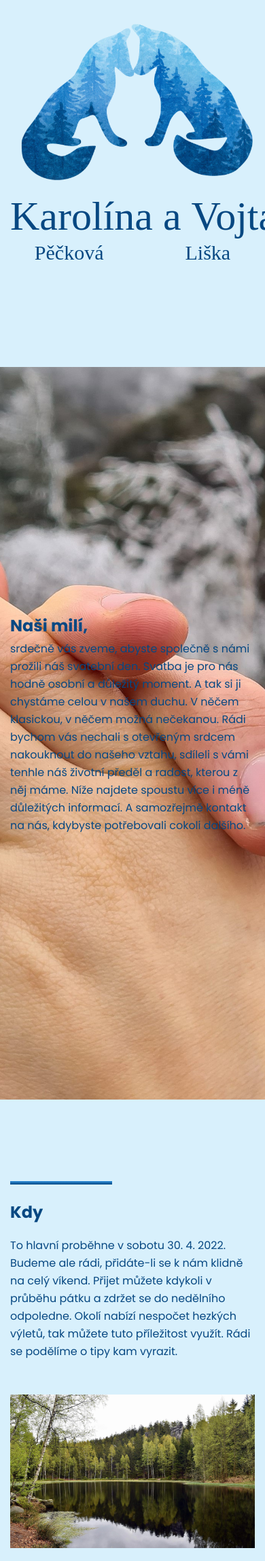
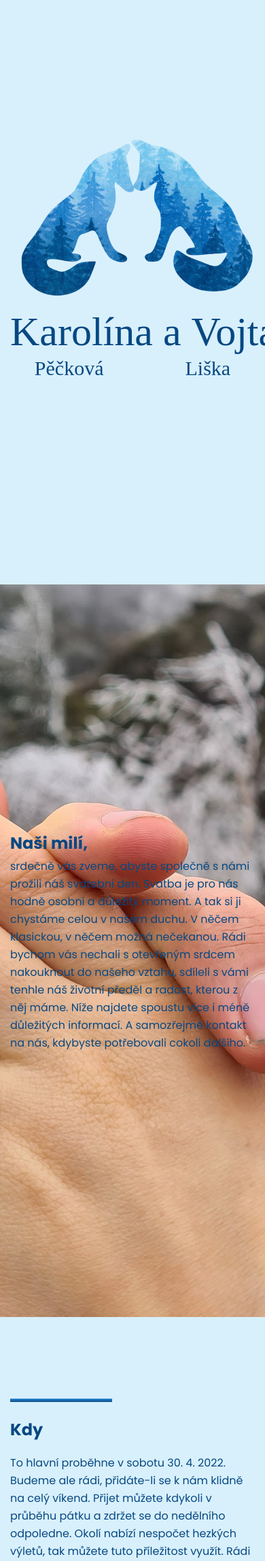
Before and after one commit to magrah2/Svatba, a PHP site: page / in a window 390 px wide; the page is wider, and only the part inside the window is pictured. Shown: the part 48-2345 px from the top of that part at 68% size. Run offline with PHP 8.4, Linux system fonts and the light colour scheme; some web fonts are replaced.

Commit message:
hero padding

```diff
--- a/assets/css/style.css
+++ b/assets/css/style.css
@@ -783,7 +783,7 @@ p {
   padding-top: 0px; padding-bottom: 250px}
   @media (max-width: 767px) {
     .header-hero-content {
-      padding-bottom: 150px;
+      padding-bottom: 300px;
       padding-top: 0px; } }
   .header-hero-content .header-sub-title {
     font-family: "Jessy";
@@ -814,18 +814,15 @@ p {
     margin-top: 40px; }
 
 .header-hero-image {
-  padding-top: 150px; }
+  padding-top: 200px; }
   .header-hero-image img {
-    padding-top: 50px;
     max-width: 650px; }
     @media (max-width: 767px) {
       .header-hero-image img {
-        padding-top: 50px;
         max-width: 100%; } }
   @media (max-width: 767px) {
     .header-hero-image {
-      padding-top: 50px;
-      padding-top: 30px; } }
+      padding-top: 250px; } }
 
 
 /*===========================
--- a/index.html
+++ b/index.html
@@ -128,7 +128,7 @@
             <div class="container">
                 <div class="row">
                     <div class="col-lg-12">
-                        <div class="header-hero-image text-center wow fadeIn" data-wow-duration="1s" data-wow-delay="0s">
+                        <div class="header-hero-image text-center wow fadeIn" data-wow-duration="0s" data-wow-delay="0s">
                             <img src="assets/images/lisky.png" alt="hero">
                         </div> <!-- header hero image -->
                     </div>
@@ -136,8 +136,8 @@
                 <div class="row justify-content-center">
                     <div class="col-lg-12">
                         <div class="header-hero-content text-center">
-                            <h1 class="header-title wow fadeIn" data-wow-duration="1s" data-wow-delay="0s">Karolína&nbsp;a&nbsp;Vojta</h1>
-                            <h2 class="header-sub-title wow fadeInUp" data-wow-duration="1s" data-wow-delay="0s">Pěčková&emsp;&emsp;&emsp;&emsp;Liška</h2>
+                            <h1 class="header-title wow fadeIn" data-wow-duration="0s" data-wow-delay="0s">Karolína&nbsp;a&nbsp;Vojta</h1>
+                            <h2 class="header-sub-title wow fadeInUp" data-wow-duration="0s" data-wow-delay="0s">Pěčková&emsp;&emsp;&emsp;&emsp;Liška</h2>
                         </div> <!-- header hero content -->
                     </div>
                 </div> <!-- row -->
@@ -171,7 +171,7 @@
         <div class="container">
             <div class="row">
                 <div class="col-lg-6">
-                    <div class="about-content mt-50 wow fadeInLeftBig" data-wow-duration="0.5s" data-wow-delay="0s">
+                    <div class="about-content mt-50">
                         <div class="section-title">
                             <div class="line"></div>
                             <h3 class="title">Kdy</h3>
@@ -180,7 +180,7 @@
                     </div> <!-- about content -->
                 </div>
                 <div class="col-lg-6">
-                    <div class="about-image text-center mt-50 wow fadeInRightBig" data-wow-duration="0.5s" data-wow-delay="0s">
+                    <div class="about-image text-center mt-50">
                         <img src="assets/images/jezirko.jpeg" alt="about">
                     </div> <!-- about image -->
                 </div>
@@ -196,7 +196,7 @@
         <div class="container">
             <div class="row">
                 <div class="col-lg-6 order-lg-last">
-                    <div class="about-content mt-50 wow fadeInRightBig" data-wow-duration="0.5s" data-wow-delay="0s">
+                    <div class="about-content mt-50">
                         <div class="section-title">
                             <div class="line"></div>
                             <h3 class="title">Kde</h3>
@@ -206,7 +206,7 @@
                     </div> <!-- about content -->
                 </div>
                 <div class="col-lg-6 order-lg-first">
-                    <div class="about-image text-center mt-50 wow fadeInLeftBig" data-wow-duration="0.5s" data-wow-delay="0s">
+                    <div class="about-image text-center mt-50">
                         <iframe style="border:none" src="https://frame.mapy.cz/s/lekatokezu" width="500" height="333" frameborder="0"></iframe>
                     </div> <!-- about image -->
                 </div>
@@ -222,7 +222,7 @@
         <div class="container">
             <div class="row">
                 <div class="col-lg-6">
-                    <div class="about-content mt-50 wow fadeInLeftBig" data-wow-duration="0.5s" data-wow-delay="0s">
+                    <div class="about-content mt-50">
                         <div class="section-title">
                             <div class="line"></div>
                             <h3 class="title">Doprava</h3>
@@ -231,7 +231,7 @@
                     </div> <!-- about content -->
                 </div>
                 <div class="col-lg-6">
-                    <div class="about-image text-center mt-50 wow fadeInRightBig" data-wow-duration="0.5s" data-wow-delay="0s">
+                    <div class="about-image text-center mt-50">
                         <img src="assets/images/kaceri_shora.jpg" alt="about">
                     </div> <!-- about image -->
                 </div>
@@ -248,7 +248,7 @@
         <div class="container">
             <div class="row">
                 <div class="col-lg-6 order-lg-last">
-                    <div class="about-content mt-50 wow fadeInRightBig" data-wow-duration="0.5s" data-wow-delay="0s">
+                    <div class="about-content mt-50">
                         <div class="section-title">
                             <div class="line"></div>
                             <h3 class="title">Co na sebe</h3>
@@ -257,7 +257,7 @@
                     </div> <!-- about content -->
                 </div>
                 <div class="col-lg-6 order-lg-first">
-                    <div class="about-image text-center mt-50 wow fadeInLeftBig" data-wow-duration="0.5s" data-wow-delay="0s">
+                    <div class="about-image text-center mt-50">
                         <img src="assets/images/kaceri_shora.jpg" alt="about">
                     </div> <!-- about image -->
                 </div>
@@ -274,7 +274,7 @@
         <div class="container">
             <div class="row">
                 <div class="col-lg-6">
-                    <div class="about-content mt-50 wow fadeInLeftBig" data-wow-duration="0.5s" data-wow-delay="0s">
+                    <div class="about-content mt-50">
                         <div class="section-title">
                             <div class="line"></div>
                             <h3 class="title">Program</h3>
@@ -285,7 +285,7 @@
                     </div> <!-- about content -->
                 </div>
                 <div class="col-lg-6">
-                    <div class="about-image text-center mt-50 wow fadeInRightBig" data-wow-duration="0.5s" data-wow-delay="0s">
+                    <div class="about-image text-center mt-50">
                         <img src="assets/images/kaceri_shora.jpg" alt="about">
                     </div> <!-- about image -->
                 </div>
@@ -302,7 +302,7 @@
         <div class="container">
             <div class="row">
                 <div class="col-lg-6 order-lg-last">
-                    <div class="about-content mt-50 wow fadeInRightBig" data-wow-duration="0.5s" data-wow-delay="0s">
+                    <div class="about-content mt-50">
                         <div class="section-title">
                             <div class="line"></div>
                             <h3 class="title">Harmonogram</h3>
@@ -311,7 +311,7 @@
                     </div> <!-- about content -->
                 </div>
                 <div class="col-lg-6 order-lg-first">
-                    <div class="about-image text-center mt-50 wow fadeInLeftBig" data-wow-duration="0.5s" data-wow-delay="0s">
+                    <div class="about-image text-center mt-50">
                         <img src="assets/images/kaceri_shora.jpg" alt="about">
                     </div> <!-- about image -->
                 </div>
@@ -328,7 +328,7 @@
         <div class="container">
             <div class="row">
                 <div class="col-lg-6">
-                    <div class="about-content mt-50 wow fadeInLeftBig" data-wow-duration="0.5s" data-wow-delay="0s">
+                    <div class="about-content mt-50">
                         <div class="section-title">
                             <div class="line"></div>
                             <h3 class="title">Specifika, aneb co třeba nečekáte</h3>
@@ -341,7 +341,7 @@
                     </div> <!-- about content -->
                 </div>
                 <div class="col-lg-6">
-                    <div class="about-image text-center mt-50 wow fadeInRightBig" data-wow-duration="0.5s" data-wow-delay="0s">
+                    <div class="about-image text-center mt-50">
                         <img src="assets/images/shedir_snih.jpg" alt="about">
                     </div> <!-- about image -->
                 </div>
@@ -358,7 +358,7 @@
         <div class="container">
             <div class="row">
                 <div class="col-lg-6 order-lg-last">
-                    <div class="about-content mt-50 wow fadeInRightBig" data-wow-duration="0.5s" data-wow-delay="0s">
+                    <div class="about-content mt-50">
                         <div class="section-title">
                             <div class="line"></div>
                             <h3 class="title">Jídlo a pití</h3>
@@ -367,7 +367,7 @@
                     </div> <!-- about content -->
                 </div>
                 <div class="col-lg-6 order-lg-first">
-                    <div class="about-image text-center mt-50 wow fadeInLeftBig" data-wow-duration="0.5s" data-wow-delay="0s">
+                    <div class="about-image text-center mt-50">
                         <img src="assets/images/kaceri_shora.jpg" alt="about">
                     </div> <!-- about image -->
                 </div>
@@ -384,7 +384,7 @@
         <div class="container">
             <div class="row">
                 <div class="col-lg-6">
-                    <div class="about-content mt-50 wow fadeInLeftBig" data-wow-duration="0.5s" data-wow-delay="0s">
+                    <div class="about-content mt-50">
                         <div class="section-title">
                             <div class="line"></div>
                             <h3 class="title">Dary</h3>
@@ -393,7 +393,7 @@
                     </div> <!-- about content -->
                 </div>
                 <div class="col-lg-6">
-                    <div class="about-image text-center mt-50 wow fadeInRightBig" data-wow-duration="0.5s" data-wow-delay="0s">
+                    <div class="about-image text-center mt-50">
                         <img src="assets/images/shedir_snih.jpg" alt="about">
                     </div> <!-- about image -->
                 </div>
@@ -424,7 +424,7 @@
             <div class="footer-widget pb-100">
                 <div class="row">
                     <div class="col-lg-3 col-md-5 col-sm-5">
-                        <div class="footer-contact mt-50 wow fadeIn" data-wow-duration="0.5s" data-wow-delay="0s">
+                        <div class="footer-contact mt-50 wow fadeIn" data-wow-duration="0s" data-wow-delay="0s">
                             <div class="footer-title">
                                 <h4 class="title">Svěděk nevěsty</h4>
                             </div>
@@ -435,7 +435,7 @@
                         </div> <!-- footer contact -->
                     </div>
                     <div class="col-lg-3 col-md-5 col-sm-5">
-                        <div class="footer-contact mt-50 wow fadeIn" data-wow-duration="0.5s" data-wow-delay="0s">
+                        <div class="footer-contact mt-50 wow fadeIn" data-wow-duration="0s" data-wow-delay="0s">
                             <div class="footer-title">
                                 <h4 class="title">Nevěsta</h4>
                             </div>
@@ -447,7 +447,7 @@
                         </div> <!-- footer contact -->
                     </div>
                     <div class="col-lg-3 col-md-5 col-sm-5">
-                        <div class="footer-contact mt-50 wow fadeIn" data-wow-duration="0.5s" data-wow-delay="0s">
+                        <div class="footer-contact mt-50 wow fadeIn" data-wow-duration="0s" data-wow-delay="0s">
                             <div class="footer-title">
                                 <h4 class="title">Ženich</h4>
                             </div>
@@ -459,7 +459,7 @@
                         </div> <!-- footer contact -->
                     </div>
                     <div class="col-lg-3 col-md-5 col-sm-5">
-                        <div class="footer-contact mt-50 wow fadeIn" data-wow-duration="0.5s" data-wow-delay="0s">
+                        <div class="footer-contact mt-50 wow fadeIn" data-wow-duration="0s" data-wow-delay="0s">
                             <div class="footer-title">
                                 <h4 class="title">Svěděk ženicha</h4>
                             </div>
```
